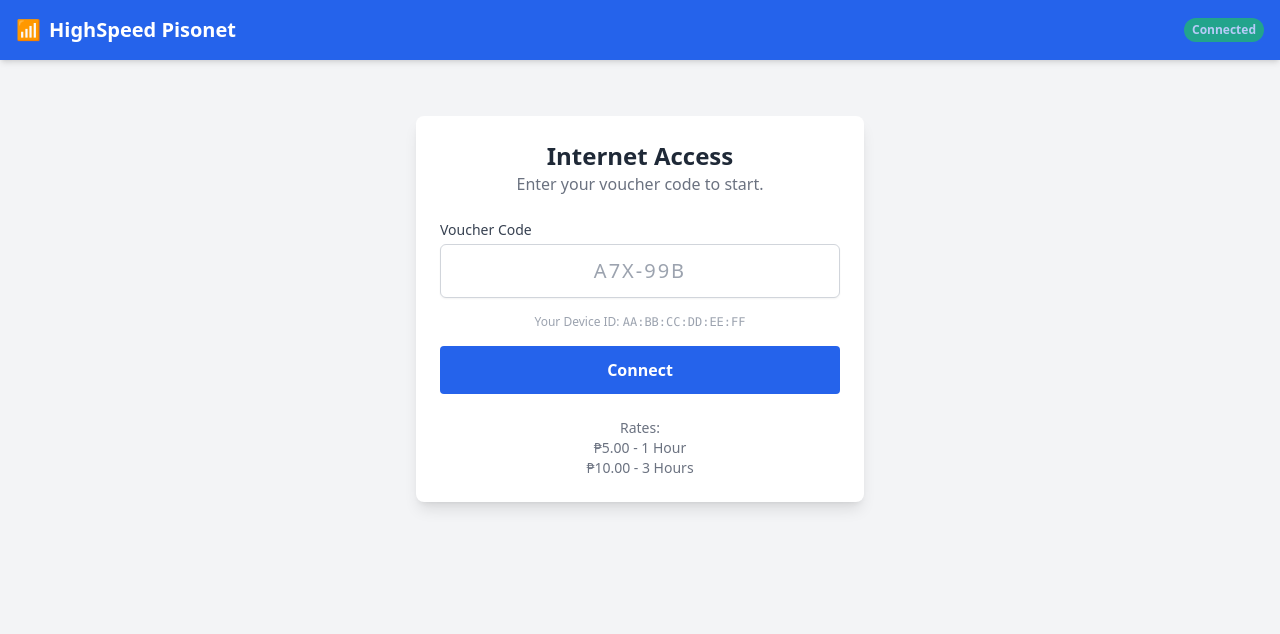
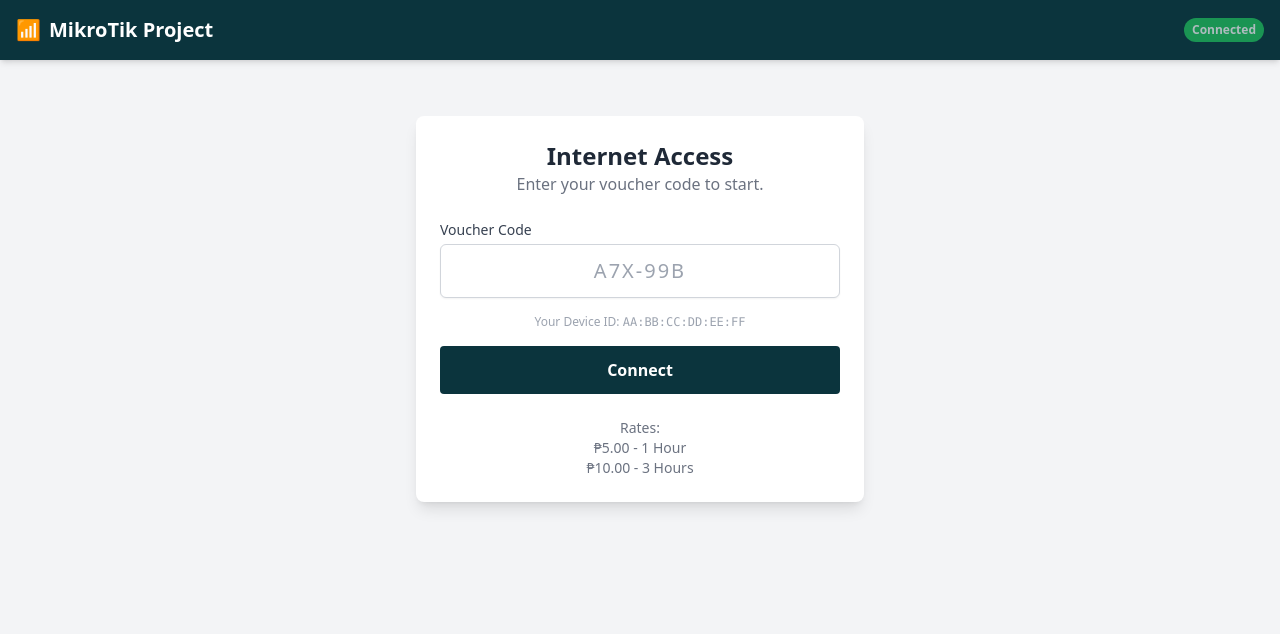
Before and after one commit to jsnb21/mikrotik-project, a Flask app: page / in a window 1280 px wide. Shown: the top 634 px of the page. Run offline with Flask 3, Linux system fonts and the light colour scheme; some libraries are stand-ins or nearby versions.

Commit message:
Fix session handling and update UI branding/colors
Enhanced Session Persistence: Implements active voucher tracking within the user session, automatically redirecting users with valid sessions to the status page to prevent redundant logins.

Accurate Expiration Logic: Resolves timezone inconsistencies in SQLite, ensuring voucher expiration times are calculated and enforced correctly regardless of server location.

Visual Rebranding:

Updated all UI references from "HighSpeed Pisonet" to "MikroTik Project".

Replaced standard blue accents with a new custom brand color (#0b343d) across all HTML templates for a unified professional aesthetic.

```diff
--- a/app/routes.py
+++ b/app/routes.py
@@ -1,4 +1,4 @@
-from flask import Blueprint, render_template, request, jsonify, redirect, url_for, flash
+from flask import Blueprint, render_template, request, jsonify, redirect, url_for, flash, session
 from . import db
 from .models import Voucher
 from .utils import mikrotik_allow_mac
@@ -9,11 +9,22 @@ bp = Blueprint('main', __name__)
 
 @bp.route('/')
 def index():
+    # Check if user has an active session in cookies
+    if 'active_code' in session:
+        code = session['active_code']
+        voucher = Voucher.query.filter_by(code=code).first()
+        if voucher and voucher.remaining_seconds > 0:
+            return redirect(url_for('main.status_page', code=code))
+        else:
+            # Clean up expired session
+            session.pop('active_code', None)
+
     return render_template('index.html')
 
 @bp.route('/activate', methods=['POST'])
 def activate():
     code = request.form.get('voucher_code', '').strip().upper()
+
     # In a real app, getting MAC address from a web request is tricky if not behind the captive portal.
     # The captive portal usually passes the MAC as a query param or header.
     # For this demo, we'll assume it's passed or simulate it.
@@ -30,6 +41,7 @@ def activate():
     if voucher.is_activated:
         # Check if it's the same user re-entering the code?
         if voucher.user_mac_address == mac_address and voucher.remaining_seconds > 0:
+             session['active_code'] = code # Ensure session is set
              return redirect(url_for('main.status_page', code=code))
 
         flash("Voucher already used or expired", "error")
@@ -43,6 +55,7 @@ def activate():
         # Integration with MikroTik
         mikrotik_allow_mac(mac_address, voucher.remaining_seconds)
 
+        session['active_code'] = code # Set cookie
         return redirect(url_for('main.status_page', code=code))
 
     except Exception as e:
--- a/app/templates/admin.html
+++ b/app/templates/admin.html
@@ -6,7 +6,7 @@
 
     <!-- Stats Cards -->
     <div class="grid grid-cols-1 md:grid-cols-4 gap-4 mb-8">
-        <div class="bg-white p-4 rounded shadow border-l-4 border-blue-500">
+        <div class="bg-white p-4 rounded shadow border-l-4 border-[#0b343d]">
             <div class="text-gray-500 text-sm">Total Vouchers</div>
             <div class="text-2xl font-bold">{{ total }}</div>
         </div>
@@ -56,7 +56,7 @@
                         <option value="1440">1 Day (1440m)</option>
                     </select>
                 </div>
-                <button type="submit" class="w-full bg-blue-600 text-white font-bold py-2 rounded hover:bg-blue-700">Generate</button>
+                <button type="submit" class="w-full bg-[#0b343d] text-white font-bold py-2 rounded hover:opacity-90">Generate</button>
             </form>
         </div>
 
--- a/app/templates/base.html
+++ b/app/templates/base.html
@@ -3,7 +3,7 @@
 <head>
     <meta charset="UTF-8">
     <meta name="viewport" content="width=device-width, initial-scale=1.0">
-    <title>HighSpeed Pisonet</title>
+    <title>MikroTik Project</title>
     <!-- Tailwind CSS -->
     <script src="https://cdn.tailwindcss.com"></script>
     <!-- Chart.js -->
@@ -12,10 +12,10 @@
 <body class="bg-gray-100 min-h-screen flex flex-col">
 
     <!-- Header -->
-    <header class="bg-blue-600 text-white p-4 shadow-md">
+    <header class="bg-[#0b343d] text-white p-4 shadow-md">
         <div class="container mx-auto flex justify-between items-center">
             <h1 class="text-xl font-bold flex items-center gap-2">
-                <span>📶</span> HighSpeed Pisonet
+                <span>📶</span> MikroTik Project
             </h1>
             <span class="bg-green-500 text-xs font-bold px-2 py-1 rounded-full animate-pulse">Connected</span>
         </div>
--- a/app/templates/index.html
+++ b/app/templates/index.html
@@ -21,7 +21,7 @@
             <input type="hidden" name="mac_address" value="AA:BB:CC:DD:EE:FF">
         </div>
 
-        <button type="submit" class="w-full bg-blue-600 hover:bg-blue-700 text-white font-bold py-3 px-4 rounded transition duration-200">
+        <button type="submit" class="w-full bg-[#0b343d] hover:opacity-90 text-white font-bold py-3 px-4 rounded transition duration-200">
             Connect
         </button>
     </form>
--- a/app/templates/status.html
+++ b/app/templates/status.html
@@ -39,7 +39,7 @@
         </div>
 
         <div class="mt-6 flex gap-2">
-            <a href="{{ url_for('main.index') }}" class="flex-1 block w-full border border-blue-600 text-blue-600 hover:bg-blue-50 font-bold py-2 px-4 rounded text-center">
+            <a href="{{ url_for('main.index') }}" class="flex-1 block w-full border border-[#0b343d] text-[#0b343d] hover:bg-gray-50 font-bold py-2 px-4 rounded text-center">
                 Extend Time
             </a>
             <button onclick="alert('Disconnected functionality not implemented locally. Turn off wifi to disconnect.')" class="flex-1 block w-full bg-red-100 text-red-600 hover:bg-red-200 font-bold py-2 px-4 rounded">
```
Also changed, not shown: app/models.py (+8 -2 lines), instance/pisonet.db.
